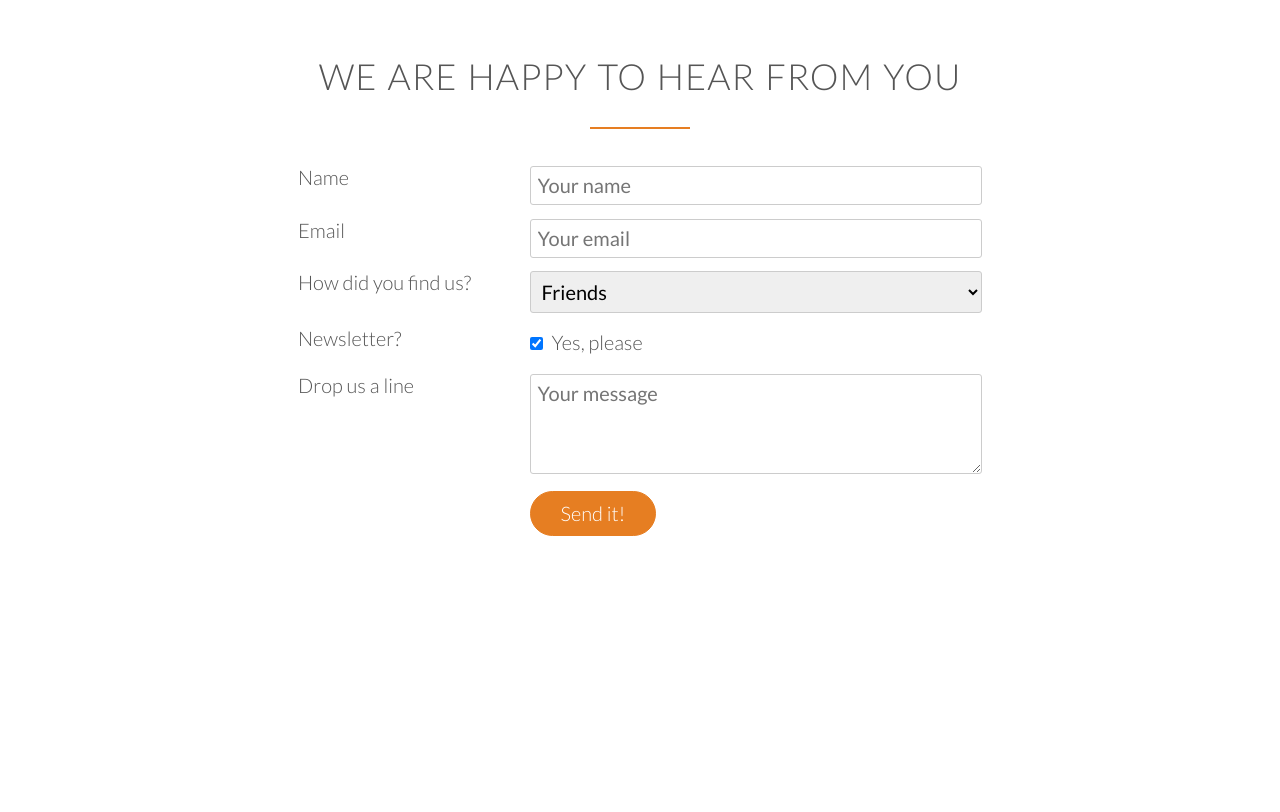
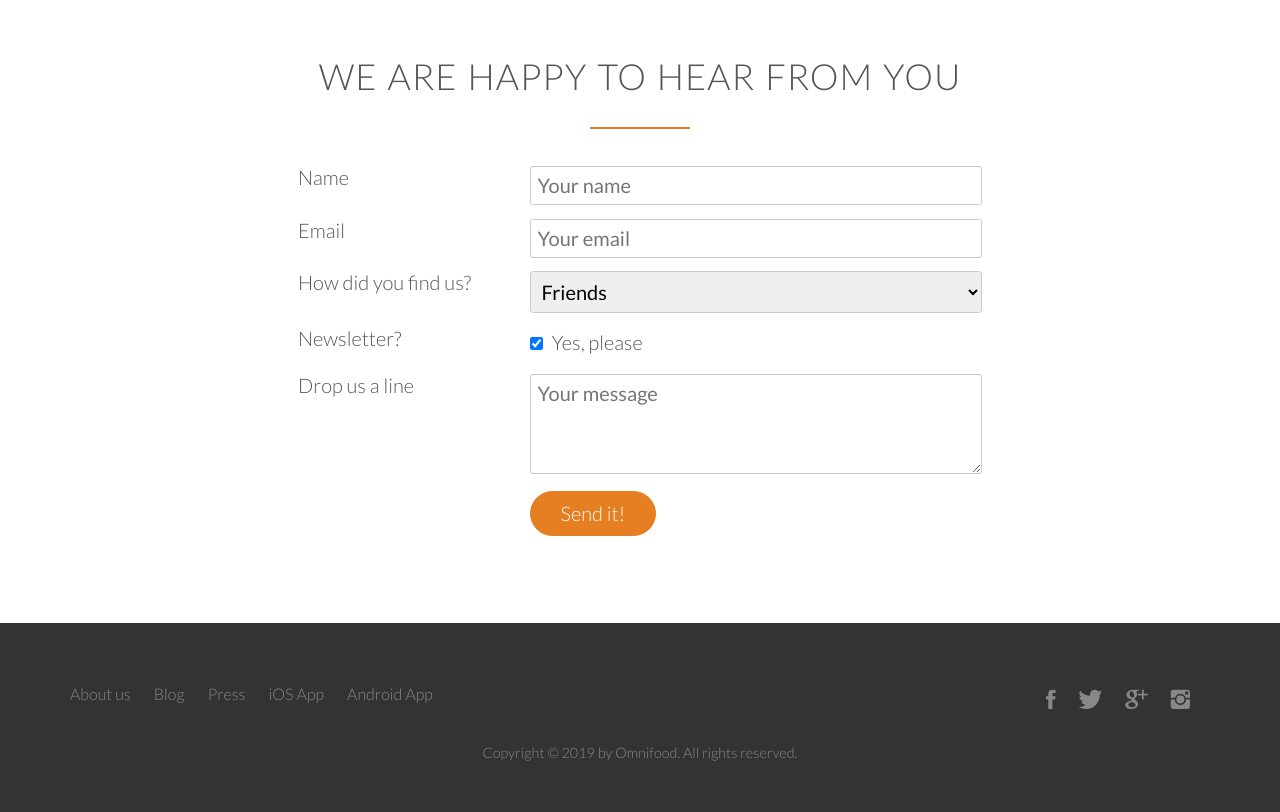
Before and after one commit to hnekhniadovich/omnifood, a plain HTML site: page index.html in a window 1280 px wide. Shown: the part 4556-5368 px from the top of the page. Before the commit the page ends 5179 px from the top, so only its background shows below. Drawn offline with Linux system fonts and the light colour scheme; files whose address does not match are found by name.

Commit message:
footer section

```diff
--- a/index.html
+++ b/index.html
@@ -375,6 +375,32 @@
             </div>
         </section>
 
+        <footer>
+            <div class="row">
+                <div class="col span-1-of-2">
+                    <ul class="footer-nav">
+                        <li><a href="#">About us</a></li>
+                        <li><a href="#">Blog</a></li>
+                        <li><a href="#">Press</a></li>
+                        <li><a href="#">iOS App</a></li>
+                        <li><a href="#">Android App</a></li>
+                    </ul>
+                </div>
+                <div class="col span-1-of-2">
+                    <ul class="social-links">
+                        <li><a href="#"><i class="ion-social-facebook"></i></a></li>
+                        <li><a href="#"><i class="ion-social-twitter"></i></a></li>
+                        <li><a href="#"><i class="ion-social-googleplus"></i></a></li>
+                        <li><a href="#"><i class="ion-social-instagram"></i></a></li>
+                    </ul>
+                </div>
+            </div>
+            <div class="row">
+                <p>
+                    Copyright &copy; 2019 by Omnifood. All rights reserved.
+                </p>
+            </div>
+        </footer>
     </body>
 </html>
 
--- a/resources/css/style.css
+++ b/resources/css/style.css
@@ -489,3 +489,83 @@ input[type=checkbox] {
 *:focus {
     outline: none;
 }
+
+/* ---------------------------------------------- */
+/*  FOOTER */
+/* ---------------------------------------------- */
+
+footer {
+    background-color: #333;
+    padding: 50px;
+    font-size: 80%;
+}
+
+.footer-nav {
+    list-style: none;
+    float: left;
+}
+
+.social-links {
+    list-style: none;
+    float: right;
+}
+
+.footer-nav li,
+.social-links li {
+    display: inline-block;
+    margin-right: 20px;
+}
+
+.footer-nav li:last-child
+.social-links li:last-child {
+    margin: 0;
+}
+
+.footer-nav li a:link,
+.footer-nav li a:visited,
+.social-links li a:link,
+.social-links li a:visited {
+    text-decoration: none;
+    border: 0;
+    color: #888;
+}
+
+.footer-nav li a:hover,
+.footer-nav li a:active {
+    color: #ddd;
+}
+
+.social-links li a:link,
+.social-links li a:visited {
+    font-size: 160%;
+}
+
+.ion-social-facebook,
+.ion-social-twitter,
+.ion-social-googleplus,
+.ion-social-instagram {
+    transition: color 0.2s;
+}
+
+.ion-social-facebook:hover {
+    color: #3b5990;
+}
+
+.ion-social-instagram:hover {
+    color: #517fa4;
+}
+
+.ion-social-twitter:hover {
+    color: #00aced;
+}
+
+.ion-social-googleplus:hover {
+    color: #dd4b39;
+}
+
+footer p {
+    color: #888;
+    text-align: center;
+    font-size: 90%;
+    margin-top: 20px;
+}
```
